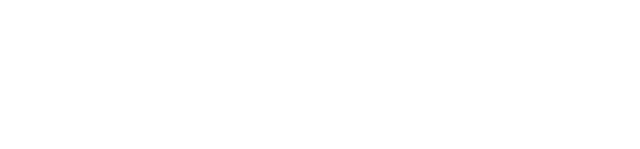
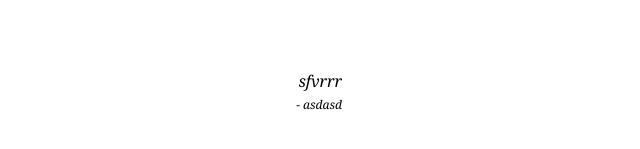
Before and after one commit to R0mze5/st-react_tdd, a React (Create React App) app: page / in a window 1280 px wide. Shown: the part 313-462 px from the top of the page, without its empty margins (478-1118 px from the left). Built offline with nearby package versions, Linux system fonts and the light colour scheme.

Commit message:
add footer styles

```diff
--- a/src/App.tsx
+++ b/src/App.tsx
@@ -1,9 +1,10 @@
 import styles from './App.module.css';
+import { Quote } from './Components/Quote';
 
 export function App() {
   return (
     <main className={styles.main}>
-
+      <Quote></Quote>
     </main>
   );
 }
--- /dev/null
+++ b/src/Components/Quote/Quote.module.css
@@ -0,0 +1,16 @@
+.quote {
+  margin: 10px 0 0;
+  text-align: end;
+  font-family: Georgia, "Times New Roman", Times, serif;
+  font-style: italic;
+  line-height: 1.4;
+}
+
+.quote blockquote {
+  margin: 0;
+  padding: 0;
+}
+
+.author {
+  font-size: 0.75em;
+}
--- a/src/Components/Quote/Quote.tsx
+++ b/src/Components/Quote/Quote.tsx
@@ -1,13 +1,20 @@
 import React from 'react'
+
+import quotes from './quotes.json'
+import styles from './Quote.module.css'
 
 interface Props {
 
 }
 
 export const Quote:React.FC<Props> = (props) => {
+  const {text, author} = quotes[0]
   return (
+    <footer className={styles.quote}>
     <blockquote>
-      Test Quote
+     { text}
     </blockquote>
+    <cite className={styles.author}>- {author}</cite>
+    </footer>
   )
 }
--- /dev/null
+++ b/src/Components/Quote/index.ts
@@ -0,0 +1 @@
+export {Quote} from './Quote'
--- /dev/null
+++ b/src/Components/Quote/quotes.json
@@ -0,0 +1,5 @@
+[
+  { "author": "asdasd", "text": "sfvrrr" },
+  { "author": "asdas1d", "text": "sfvfasdrrr" },
+  { "author": "asdasdfecd", "text": "sfvreverrr" }
+]
```
Also changed, not shown: 1 other file (tests, documents, lock files or other folders).
